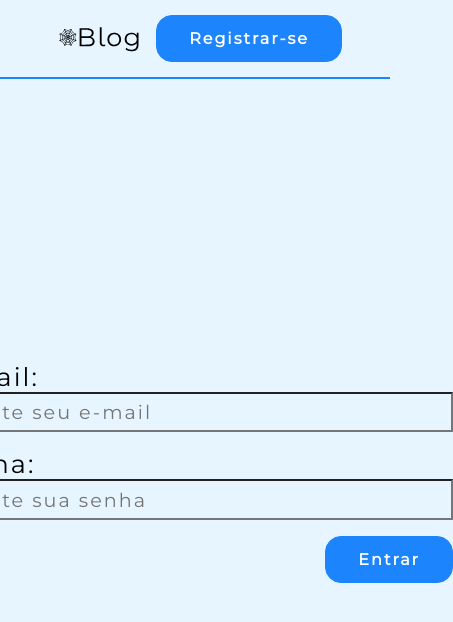
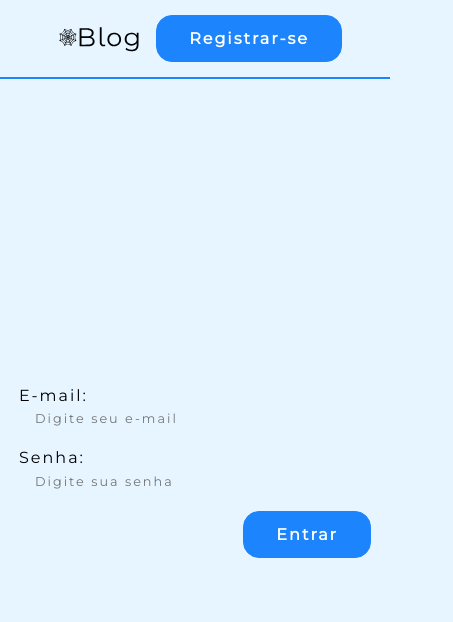
Before and after one commit to GuilhermeSouzaGit/blog-frontend, a React (Create React App) app: page /login in a window 390 px wide. Shown: the top 622 px of the page, 453 px wide, since content can reach past the window. Built offline with nearby package versions, Linux system fonts and the light colour scheme.

Commit message:
feat: added media queries and changed the fixed colors to variables

```diff
--- a/src/components/Input/Input.css
+++ b/src/components/Input/Input.css
@@ -2,10 +2,12 @@
 	display: flex;
 	flex-direction: column;
 	margin-bottom: 1rem;
+	background: var(--background);
 }
 
 label {
 	font-size: 1.6rem;
+	color: var(--font-color);
 }
 
 input {
@@ -13,4 +15,41 @@ input {
 	padding: .4rem 1rem;
 	width: 30rem;
 	outline: none;
+	color: var(--font-color);
+	background: var(--background);
+	border: none;
+	border-bottom: 1px solid var(--border-comment-input);
 }
+
+@media (max-width: 700px) {
+	label {
+		font-size: 1.2rem;
+	}
+
+	input {
+		font-size: .9rem;
+		width: 25rem;
+	}
+}
+
+@media (max-width: 500px) {
+	label {
+		font-size: 1rem;
+	}
+
+	input {
+		font-size: .8rem;
+		width: 20rem;
+	}
+}
+
+@media (max-width: 360px) {
+	label {
+		font-size: .9rem;
+	}
+
+	input {
+		font-size: .7rem;
+		width: 80vw;
+	}
+}
```
